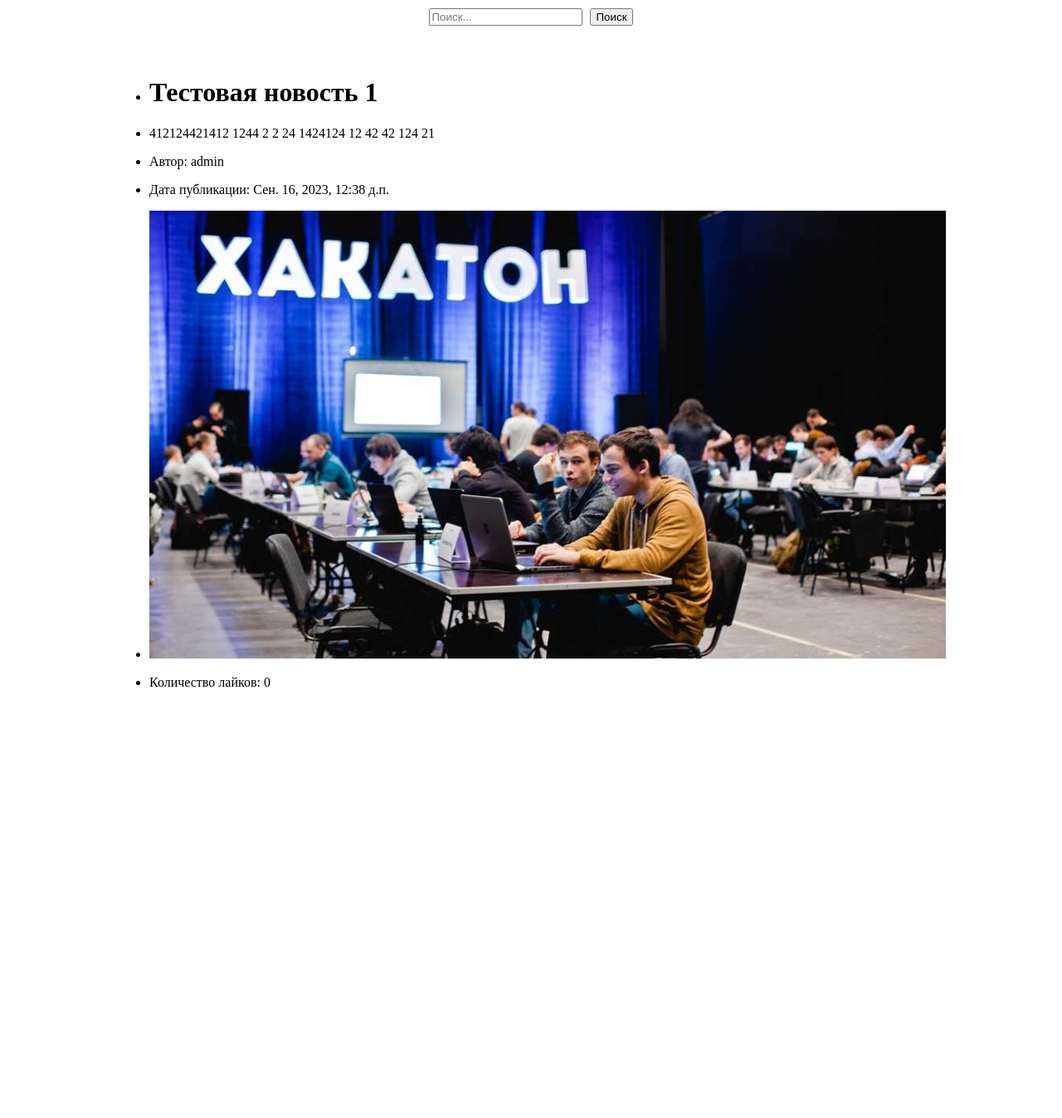
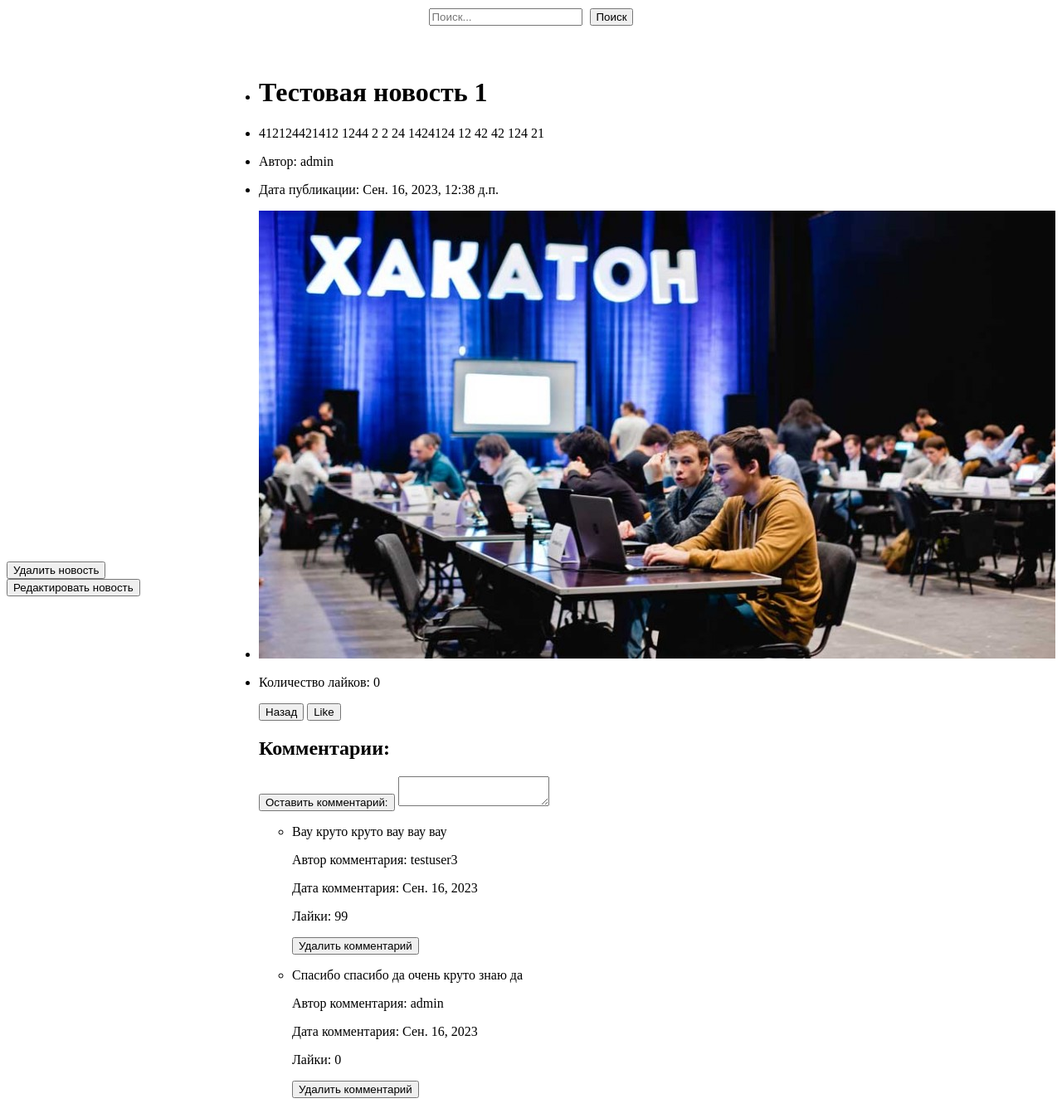
Before and after one commit to LunaAlicor/hackathons, a Django app: page /12/ in a window 1280 px wide. Shown: the part 90-1438 px from the top of the page at 83% size. Before the commit the page ends 918 px from the top, so only its background shows below. Run offline with Django 3.2, Linux system fonts and the light colour scheme; a user stored in the database is signed in; data comes from the database, SQL or seed files in the repository; both versions use the stored data as it was after the commit.

Commit message:
2023.09.16 update
settings update(Media root, urls)
Install pellow
models photofield update
add news buttons for admin
css update

```diff
--- a/Service for hackathons/hackathon/hackathon/settings.py
+++ b/Service for hackathons/hackathon/hackathon/settings.py
@@ -11,6 +11,7 @@ https://docs.djangoproject.com/en/3.2/ref/settings/
 """
 
 from pathlib import Path
+import os
 
 # Build paths inside the project like this: BASE_DIR / 'subdir'.
 BASE_DIR = Path(__file__).resolve().parent.parent
@@ -124,3 +125,5 @@ STATIC_URL = '/static/'
 # https://docs.djangoproject.com/en/3.2/ref/settings/#default-auto-field
 
 DEFAULT_AUTO_FIELD = 'django.db.models.BigAutoField'
+MEDIA_ROOT = os.path.join(BASE_DIR, 'media')
+MEDIA_URL = '/media/'
--- a/Service for hackathons/hackathon/main/models.py
+++ b/Service for hackathons/hackathon/main/models.py
@@ -9,8 +9,12 @@ class News(models.Model):
     content = models.TextField()
     author = models.ForeignKey('auth.User', on_delete=models.CASCADE)
     date_published = models.DateTimeField(auto_now_add=True)
-    photo = models.ImageField(upload_to='main/img/news_photos/', default='main/img/news_photos/news_def.jpg')
+    photo = models.ImageField(upload_to='image/%Y',
+                              default='news_def.jpg')
     like_count = models.PositiveIntegerField(default=0)
+
+    def has_comments(self):
+        return self.comment_set.exists()
 
 
 class Comment(models.Model):
--- a/Service for hackathons/hackathon/main/static/main/css/style.css
+++ b/Service for hackathons/hackathon/main/static/main/css/style.css
@@ -75,3 +75,12 @@
 #show-comments-btn:hover {
   background-color: #aaa;
 }
+
+
+.admin-panel {
+  margin-top: 1%;
+  display: flex;
+  justify-content: center;
+  align-items: center;
+  height: 100vh;
+}
--- a/Service for hackathons/hackathon/main/templates/main/news_detail.html
+++ b/Service for hackathons/hackathon/main/templates/main/news_detail.html
@@ -3,6 +3,12 @@
 {% block title %}News detail {% endblock %}
 
 {% block content %}
+  {% if user.is_staff %}
+    <div>
+        <button>Удалить  новость</button>
+        <button>Редактировать  новость</button>
+    </div>
+  {% endif %}
 <ul>
    <li> <h1>{{ post.title }}</h1></li>
    <li> <p>{{ post.content }}</p></li>
@@ -10,5 +16,23 @@
    <li> <p>Дата публикации: {{ post.date_published }}</p></li>
    <li> <img src="{{ post.photo.url }}" alt="Фото новости"></li>
    <li> <p>Количество лайков: {{ post.like_count }}</p></li>
+   <button onclick="history.go(-1);">Назад</button>
+   <button type="button" onclick="">Like</button>
+   <h2>Комментарии: </h2>
+       <div>
+        <button><label>Оставить комментарий: </label></button>
+        <textarea name="content"></textarea>
+      </div>
+    <ul>
+    {% for comment in post.comment_set.all %}
+         <p><li>{{ comment.content }}</li></p>
+          <p>Автор комментария: {{ comment.user }}</p>
+          <p>Дата комментария: {{ comment.date_posted }}</p>
+          <p>Лайки: {{ comment.like_count }}</p>
+          {% if user.is_staff %}
+            <button>Удалить комментарий</button>
+          {% endif %}
+    {% endfor %}
+  </ul>
 </ul>
 {% endblock %}
--- a/Service for hackathons/hackathon/main/urls.py
+++ b/Service for hackathons/hackathon/main/urls.py
@@ -1,5 +1,7 @@
 from django.urls import path
 from . import views
+from django.conf.urls.static import static
+from django.conf import settings
 
 
 urlpatterns = [
@@ -12,3 +14,7 @@ urlpatterns = [
     path('register', views.register_view, name='register'),
     path('<int:pk>/', views.news_detail, name='news_detail'),
 ]
+
+
+if settings.DEBUG:
+    urlpatterns += static(settings.MEDIA_URL, document_root=settings.MEDIA_ROOT)
```
Also changed, not shown: Service for hackathons/hackathon/main/templates/main/index.html (+19 -1 lines), Service for hackathons/hackathon/db.sqlite3, Service for hackathons/hackathon/main/migrations/0003_alter_news_photo.py (added), Service for hackathons/hackathon/main/migrations/0004_alter_news_photo.py (added), Service for hackathons/hackathon/main/migrations/0005_alter_news_photo.py (added), Service for hackathons/hackathon/main/migrations/0006_alter_news_photo.py (added), Service for hackathons/hackathon/main/migrations/0007_alter_news_photo.py (added), Service for hackathons/hackathon/media/image/2023/4sqruvRJIM9SniUjMxEHRiTsomKlWnoX-AES1c3R1vNwnH4p13aXC0cbiKz-y7v__PEp9U9WzvuYP_mr5JLMw.jpg (added), Service for hackathons/hackathon/media/news_def.jpg (added).
